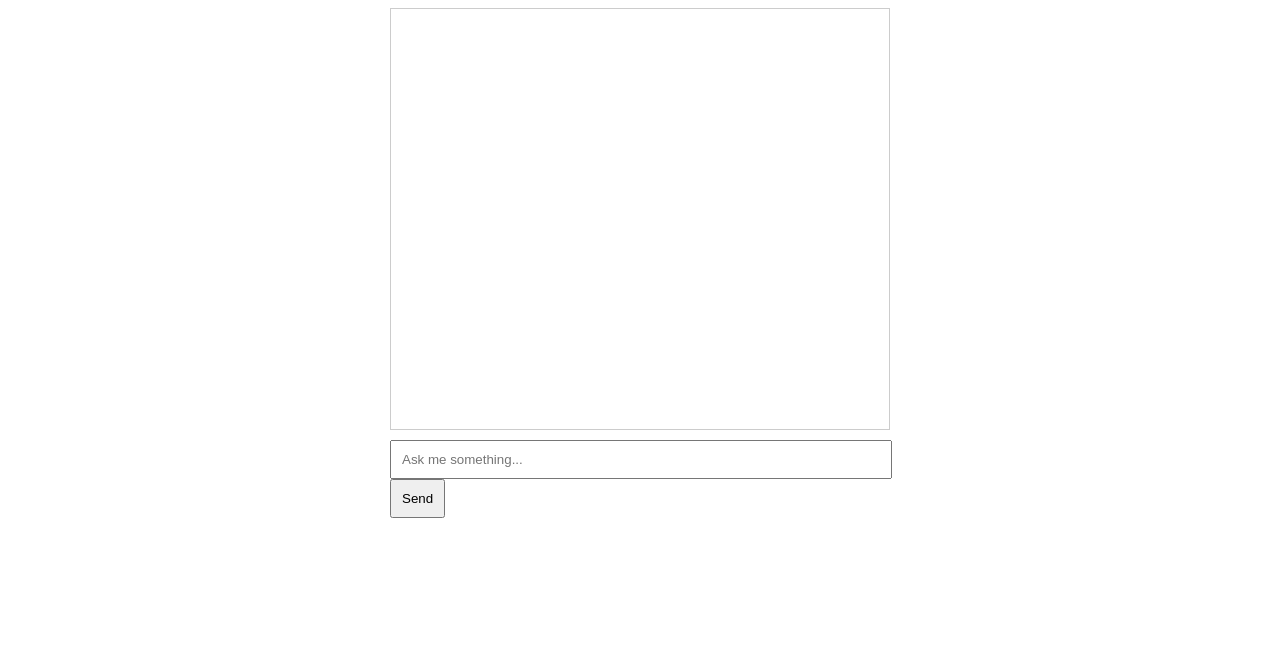
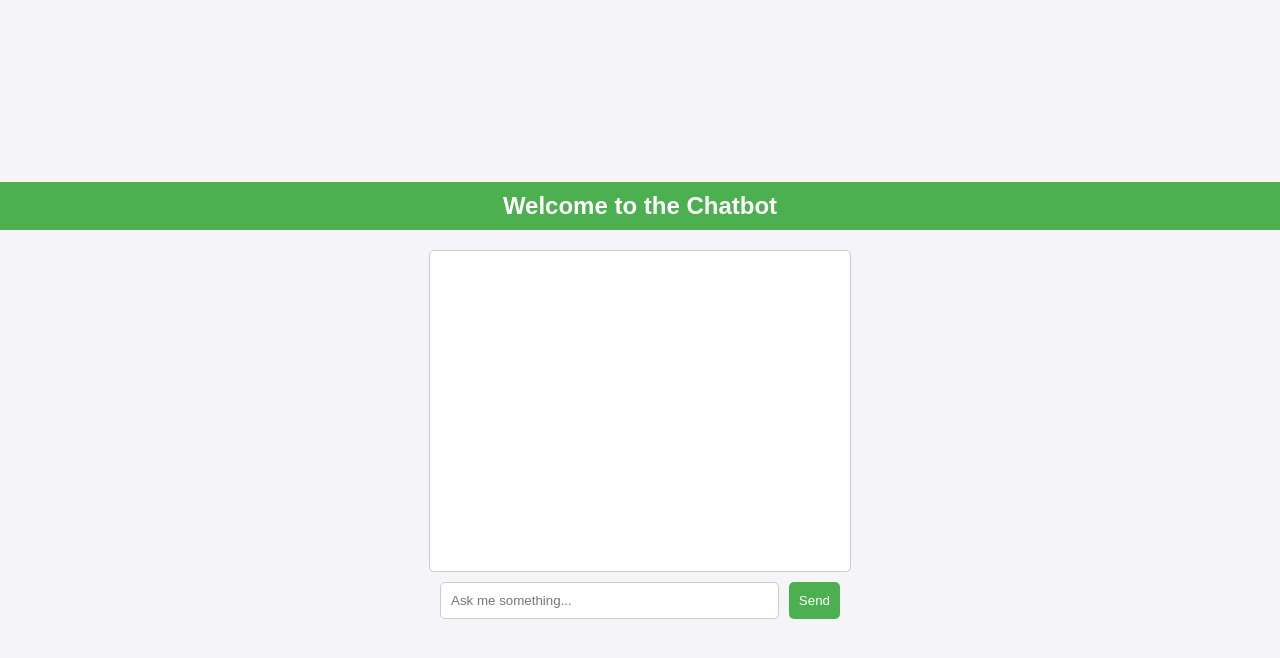
Before and after one commit to gintanod/my-static-website, a plain HTML site: page index.html in a window 1280 px wide. Drawn offline with Linux system fonts and the light colour scheme.

Commit message:
Update index.html smaller chatbot

```diff
--- a/index.html
+++ b/index.html
@@ -7,40 +7,86 @@
     <style>
         body {
             font-family: Arial, sans-serif;
+            margin: 0;
+            padding: 0;
+            display: flex;
+            flex-direction: column;
+            align-items: center;
+            justify-content: center;
+            min-height: 100vh;
+            background-color: #f4f4f9;
         }
-        #chatbot {
-            max-width: 500px;
-            margin: 0 auto;
+        #banner {
+            background-color: #4CAF50;
+            color: white;
+            padding: 10px;
+            width: 100%;
+            text-align: center;
+            font-size: 24px;
+            font-weight: bold;
+        }
+        #chatbot-container {
+            display: flex;
+            flex-direction: column;
+            align-items: center;
+            width: 100%;
+            max-width: 400px;
+            margin-top: 20px;
         }
         #chatbox {
+            width: 100%;
+            height: 300px;
             border: 1px solid #ccc;
-            height: 400px;
+            border-radius: 5px;
             overflow-y: auto;
             padding: 10px;
+            background-color: white;
+        }
+        #input-container {
+            display: flex;
+            width: 100%;
+            margin-top: 10px;
         }
         #input {
-            width: calc(100% - 22px);
+            flex: 1;
             padding: 10px;
-            margin-top: 10px;
+            border: 1px solid #ccc;
+            border-radius: 5px;
+            margin-right: 10px;
         }
         #submit {
             padding: 10px;
+            border: none;
+            border-radius: 5px;
+            background-color: #4CAF50;
+            color: white;
+            cursor: pointer;
+        }
+        #submit:hover {
+            background-color: #45a049;
+        }
+        .user-message, .bot-message {
+            margin: 5px 0;
+            padding: 5px;
+            border-radius: 5px;
         }
         .user-message {
+            background-color: #e1ffc7;
             text-align: right;
-            margin: 5px 0;
         }
         .bot-message {
-            text-align: left;
-            margin: 5px 0;
+            background-color: #d1d1d1;
         }
     </style>
 </head>
 <body>
-    <div id="chatbot">
+    <div id="banner">Welcome to the Chatbot</div>
+    <div id="chatbot-container">
         <div id="chatbox"></div>
-        <input type="text" id="input" placeholder="Ask me something..." />
-        <button id="submit">Send</button>
+        <div id="input-container">
+            <input type="text" id="input" placeholder="Ask me something..." />
+            <button id="submit">Send</button>
+        </div>
     </div>
     <script src="script.js"></script>
 </body>
```
